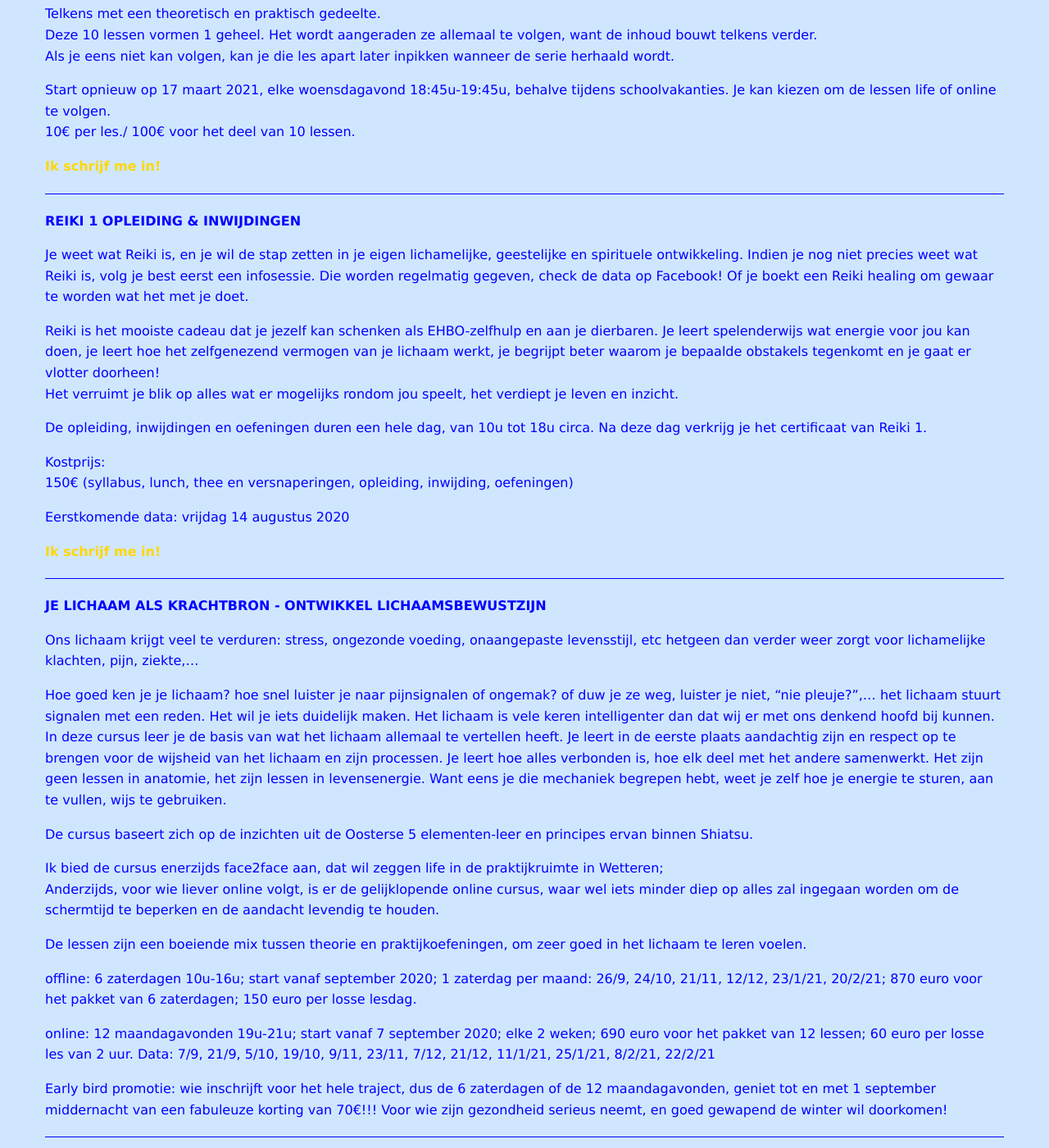
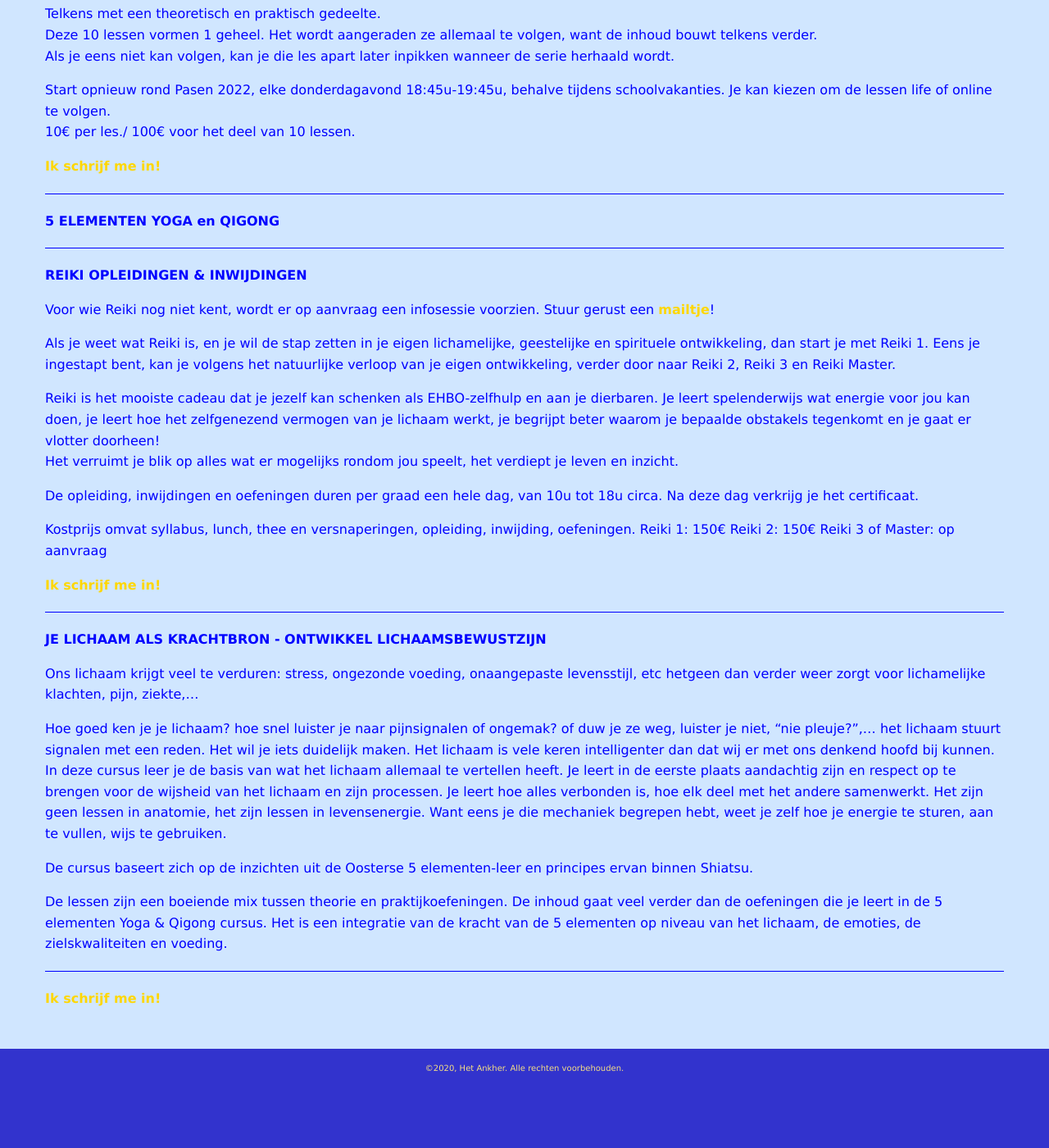
Before and after one commit to ankher/ankher.github.io, a Jekyll site: the page built from cursussen.md, in a window 1280 px wide and 1400 px high, scrolled down 1317 px. Shown: the whole window at 82% size. Built offline with Jekyll 4.4.1, drawn with Linux system fonts in a browser that asks for light colours; nearby versions of some CDN libraries; our own code applies the rules of GitHub Pages for plain Markdown files; after the commit the page ends 2643 px from its top, so only the background shows below that; some of the changed text lies outside the part shown.

Commit message:
Update cursussen.md

```diff
--- a/cursussen.md
+++ b/cursussen.md
@@ -4,7 +4,7 @@ menu: cursussen
 ---
 # Cursussen
 
-**Op ontdekking naar jezelf, in 3 stappen**
+**OP ONTDEKKING NAAR JEZELF, IN 3 STAPPEN**
 
 Deze cursus bestaat uit 3 delen: HOOFD, HART, HARA.
 Je komt pas tot het herkennen van de stem van je intuïtie, als je aangeleerd hebt dat er daarnaast nog 2 stemmen zijn die je het knap lastig kunnen maken: die van je hoofd (ego) en die van het hart (emo).
@@ -22,7 +22,7 @@ Telkens met een theoretisch en praktisch gedeelte.
 Deze 10 lessen vormen 1 geheel. Het wordt aangeraden ze allemaal te volgen, want de inhoud bouwt telkens verder.
 Als je eens niet kan volgen, kan je die les apart later inpikken wanneer de serie herhaald wordt.
 
-Start opnieuw op 9 september 2020, elke woensdagavond 18:45u-19:45u, behalve tijdens schoolvakanties.
+Start opnieuw op 30 september 2021, elke donderdagavond 18:45u-19:45u, behalve tijdens schoolvakanties.
 Je kan kiezen om de lessen life of online te volgen.
 10€ per les./ 100€ voor het deel van 10 lessen.
 
@@ -37,7 +37,7 @@ Telkens met een theoretisch en praktisch gedeelte.
 Deze 10 lessen vormen 1 geheel. Het wordt aangeraden ze allemaal te volgen, want de inhoud bouwt telkens verder.
 Als je eens niet kan volgen, kan je die les apart later inpikken wanneer de serie herhaald wordt.
 
-Start opnieuw op 9 december 2020, elke woendagavond 18:45u-19:45u, behalve tijdens schoolvakanties.
+Start opnieuw in januari 2022, elke donderdagavond 18:45u-19:45u, behalve tijdens schoolvakanties.
 Je kan kiezen om de lessen life of online te volgen.
 10€ per les./ 100€ voor het deel van 10 lessen.
 
@@ -53,7 +53,7 @@ Telkens met een theoretisch en praktisch gedeelte.
 Deze 10 lessen vormen 1 geheel. Het wordt aangeraden ze allemaal te volgen, want de inhoud bouwt telkens verder.
 Als je eens niet kan volgen, kan je die les apart later inpikken wanneer de serie herhaald wordt.
 
-Start opnieuw op 17 maart 2021, elke woensdagavond 18:45u-19:45u, behalve tijdens schoolvakanties.
+Start opnieuw rond Pasen 2022, elke donderdagavond 18:45u-19:45u, behalve tijdens schoolvakanties.
 Je kan kiezen om de lessen life of online te volgen.
 10€ per les./ 100€ voor het deel van 10 lessen.
 
@@ -63,23 +63,29 @@ Je kan kiezen om de lessen life of online te volgen.
 
 ---
 
-**REIKI 1 OPLEIDING & INWIJDINGEN**
+**5 ELEMENTEN YOGA en QIGONG**
 
-Je weet wat Reiki is, en je wil de stap zetten in je eigen lichamelijke, geestelijke en spirituele ontwikkeling.
-Indien je nog niet precies weet wat Reiki is, volg je best eerst een infosessie. Die worden regelmatig gegeven, check de data op Facebook! Of je boekt een Reiki healing om gewaar te worden wat het met je doet.
 
+---
+
+
+**REIKI OPLEIDINGEN & INWIJDINGEN**
+
+Voor wie Reiki nog niet kent, wordt er op aanvraag een infosessie voorzien. Stuur gerust een [**mailtje**](mailto:marian@de-intuitieschool.be)!
+
+Als je weet wat Reiki is, en je wil de stap zetten in je eigen lichamelijke, geestelijke en spirituele ontwikkeling, dan start je met Reiki 1.
+Eens je ingestapt bent, kan je volgens het natuurlijke verloop van je eigen ontwikkeling, verder door naar Reiki 2, Reiki 3 en Reiki Master.
 
 Reiki is het mooiste cadeau dat je jezelf kan schenken als EHBO-zelfhulp en aan je dierbaren. Je leert spelenderwijs wat energie voor jou kan doen, je leert hoe het zelfgenezend vermogen van je lichaam werkt, je begrijpt beter waarom je bepaalde obstakels tegenkomt en je gaat er vlotter doorheen!
 Het verruimt je blik op alles wat er mogelijks rondom jou speelt, het verdiept je leven en inzicht.
 
 
-De opleiding, inwijdingen en oefeningen duren een hele dag, van 10u tot 18u circa. Na deze dag verkrijg je het certificaat van Reiki 1.
+De opleiding, inwijdingen en oefeningen duren per graad een hele dag, van 10u tot 18u circa. Na deze dag verkrijg je het certificaat.
 
-Kostprijs:
-150€ (syllabus, lunch, thee en versnaperingen, opleiding, inwijding, oefeningen)
-
-Eerstkomende data:
-vrijdag 14 augustus 2020
+Kostprijs omvat syllabus, lunch, thee en versnaperingen, opleiding, inwijding, oefeningen.
+Reiki 1: 150€
+Reiki 2: 150€
+Reiki 3 of Master: op aanvraag
 
 [**Ik schrijf me in!**](mailto:marian@de-intuitieschool.be)
 
@@ -98,18 +104,10 @@ Je leert hoe alles verbonden is, hoe elk deel met het andere samenwerkt. Het zij
 
 De cursus baseert zich op de inzichten uit de Oosterse 5 elementen-leer en principes ervan binnen Shiatsu.
 
-Ik bied de cursus enerzijds face2face aan, dat wil zeggen life in de praktijkruimte in Wetteren;
-Anderzijds, voor wie liever online volgt, is er de gelijklopende online cursus, waar wel iets minder diep op alles zal ingegaan worden om de schermtijd te beperken en de aandacht levendig te houden.
+De lessen zijn een boeiende mix tussen theorie en praktijkoefeningen. De inhoud gaat veel verder dan de oefeningen die je leert in de 5 elementen Yoga & Qigong cursus. Het is een integratie van de kracht van de 5 elementen op niveau van het lichaam, de emoties, de zielskwaliteiten en voeding.
 
-De lessen zijn een boeiende mix tussen theorie en praktijkoefeningen, om zeer goed in het lichaam te leren voelen.
-
-offline: 6 zaterdagen 10u-16u; start vanaf september 2020; 1 zaterdag per maand: 26/9, 24/10, 21/11, 12/12, 23/1/21, 20/2/21; 870 euro voor het pakket van 6 zaterdagen; 150 euro per losse lesdag.
-
-online: 12 maandagavonden 19u-21u; start vanaf 7 september 2020; elke 2 weken; 690 euro voor het pakket van 12 lessen; 60 euro per losse les van 2 uur. Data: 7/9, 21/9, 5/10, 19/10, 9/11, 23/11, 7/12, 21/12, 11/1/21, 25/1/21, 8/2/21, 22/2/21
-
-Early bird promotie: wie inschrijft voor het hele traject, dus de 6 zaterdagen of de 12 maandagavonden, geniet tot en met 1 september middernacht van een fabuleuze korting van 70€!!! Voor wie zijn gezondheid serieus neemt, en goed gewapend de winter wil doorkomen!
 
 ___
 
 
-[**Ik schrijf me in!**](mailto:marian@de-intuitieschool.be) Laat me weten welke cursus je precies interesseert, en ik contacteer je voor meer details, link voor webinars, etc!
+[**Ik schrijf me in!**](mailto:marian@de-intuitieschool.be)
```
